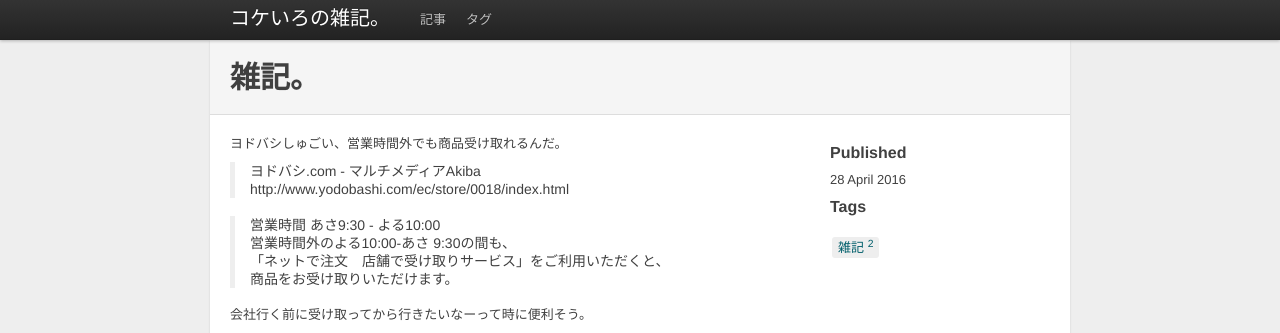
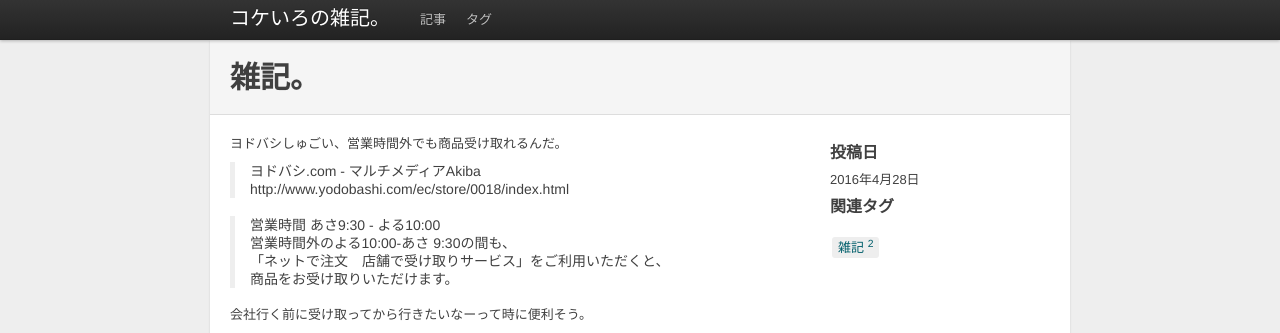
Before and after one commit to kokeiro001/kokeiro001.github.io, a Jekyll site: the page built from _posts/2016-04-28-zakki.md, in a window 1280 px wide. Shown: the top 333 px of the page. Built offline with Jekyll 4.4.1, drawn with Linux system fonts in a browser that asks for light colours; comment, search, counter and statistics services are not loaded.

Commit message:
投稿記事の右側のナビゲーションを日本語化した

```diff
--- a/_includes/themes/twitter/post.html
+++ b/_includes/themes/twitter/post.html
@@ -26,11 +26,11 @@
   </div>
 
   <div class="span4">
-    <h4>Published</h4>
-    <div class="date"><span>{{ page.date | date_to_long_string }}</span></div>
+    <h4>投稿日</h4>
+    <div class="date"><span>{{ page.date | date: "%Y年%-m月%d日" }}</span></div>
 
   {% unless page.tags == empty %}
-    <h4>Tags</h4>
+    <h4>関連タグ</h4>
     <ul class="tag_box">
     {% assign tags_list = page.tags %}
     {% include JB/tags_list %}
```
